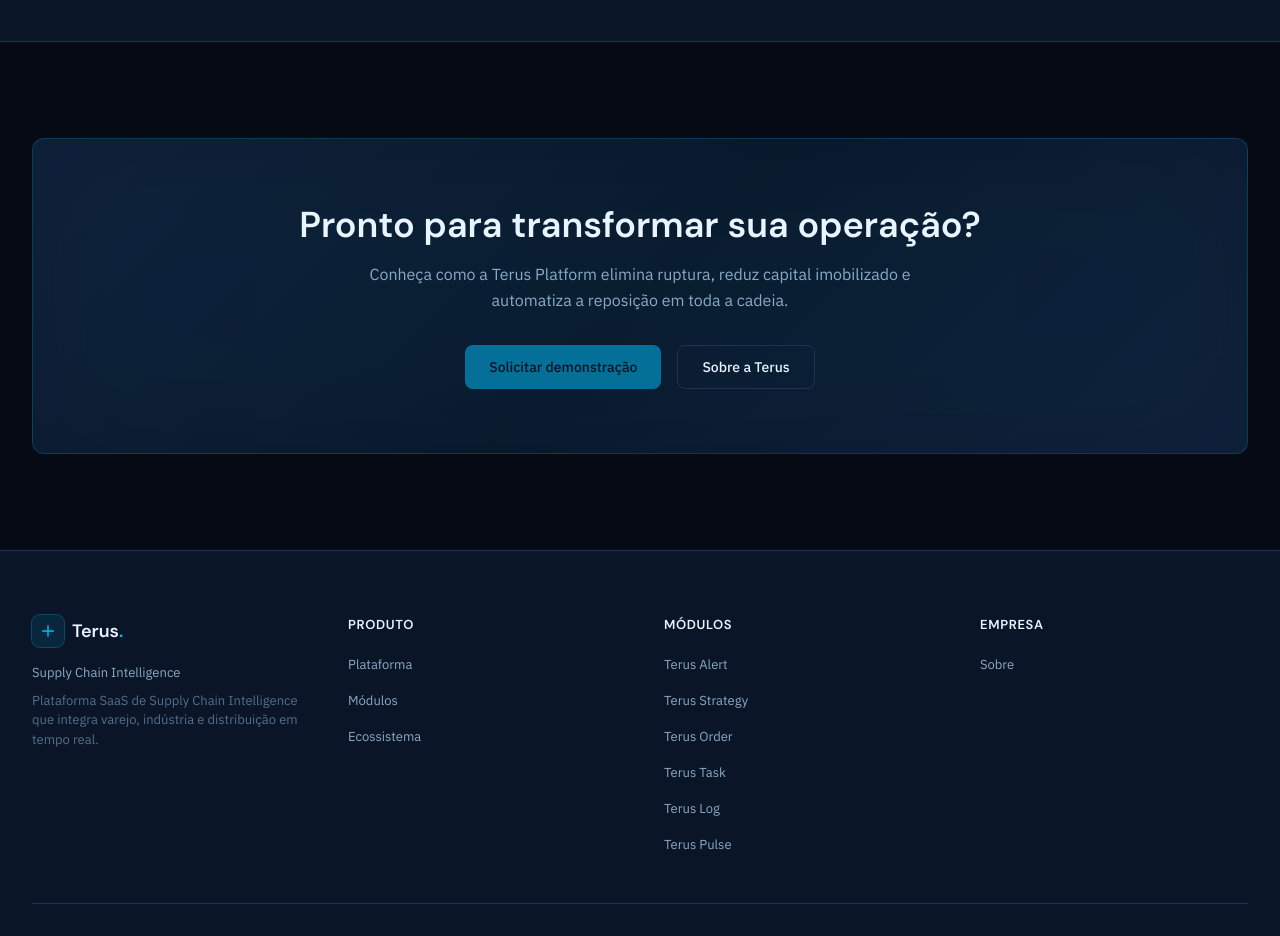
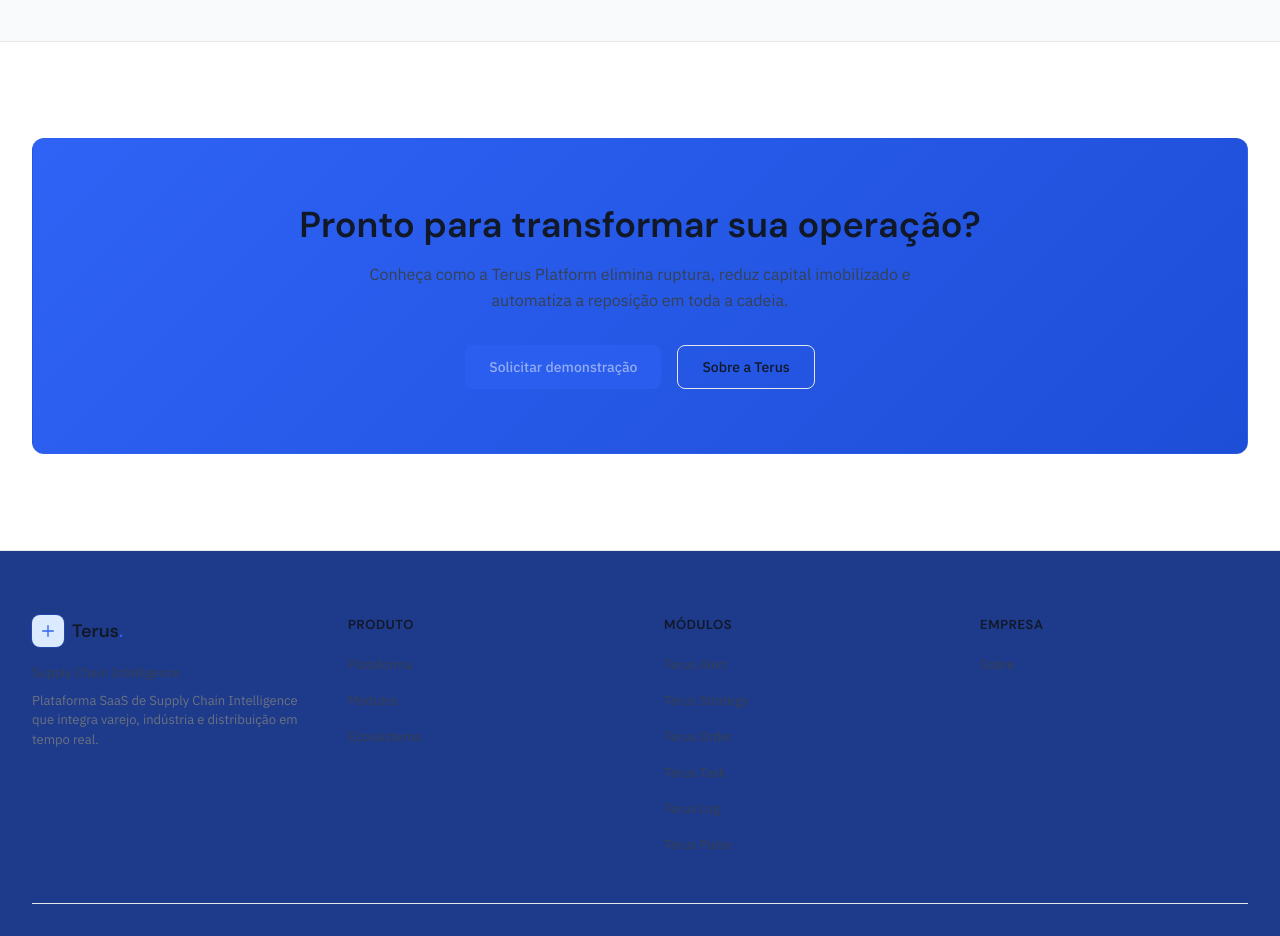
Before and after one commit to Lucash67/terus-platform, a Next.js app in the folder apps/web/: page / in a window 1280 px wide. Shown: the part 3320-4256 px from the top of the page. Built offline with nearby package versions, Linux system fonts and the light colour scheme.

Commit message:
Transform identity visual to SaaS corporate style - migrate from dark/cyberpunk to white/blue palette

```diff
--- a/apps/web/app/globals.css
+++ b/apps/web/app/globals.css
@@ -4,31 +4,30 @@
 
 @layer base {
   :root {
-    --surface-base: #050A14;
-    --surface-elevated-1: #0A1628;
-    --surface-elevated-2: #0F1E36;
-    --surface-elevated-3: #162440;
-    --surface-overlay: #1A2B4A;
-    --surface-border: #1E3256;
-    --surface-border-subtle: #152A4A;
-    --brand-primary: #00C2FF;
-    --brand-primary-hover: #00A8E0;
-    --brand-primary-dim: #00C2FF1A;
-    --brand-secondary: #0066CC;
-    --brand-glow: #00C2FF33;
-    --status-success: #00E676;
-    --status-success-dim: #00E6761A;
-    --status-warning: #FFB300;
-    --status-warning-dim: #FFB3001A;
-    --status-error: #FF3D57;
-    --status-error-dim: #FF3D571A;
-    --status-neutral: #546E8A;
-    --status-neutral-dim: #546E8A1A;
-    --text-primary: #E8F4FF;
-    --text-secondary: #8BA9C5;
-    --text-tertiary: #546E8A;
-    --text-disabled: #2D4A6A;
-    --text-link: #00C2FF;
+    --surface-base: #FFFFFF;
+    --surface-elevated-1: #F8FAFC;
+    --surface-elevated-2: #F1F5F9;
+    --surface-elevated-3: #E2E8F0;
+    --surface-overlay: rgba(0, 0, 0, 0.5);
+    --surface-border: #E5E7EB;
+    --surface-border-subtle: #F3F4F6;
+    --brand-primary: #2F63F5;
+    --brand-primary-hover: #1D4ED8;
+    --brand-primary-dim: #DBEAFE;
+    --brand-secondary: #60A5FA;
+    --status-success: #16A34A;
+    --status-success-dim: #DCFCE7;
+    --status-warning: #D97706;
+    --status-warning-dim: #FEF3C7;
+    --status-error: #DC2626;
+    --status-error-dim: #FEE2E2;
+    --status-neutral: #6B7280;
+    --status-neutral-dim: #F3F4F6;
+    --text-primary: #111827;
+    --text-secondary: #374151;
+    --text-tertiary: #6B7280;
+    --text-disabled: #9CA3AF;
+    --text-link: #2F63F5;
   }
 }
 
@@ -49,9 +48,8 @@
   .cta-gradient {
     background: linear-gradient(
       135deg,
-      var(--surface-elevated-2) 0%,
-      var(--surface-elevated-1) 50%,
-      var(--surface-elevated-2) 100%
+      var(--brand-primary) 0%,
+      var(--brand-primary-hover) 100%
     );
   }
 
--- a/apps/web/components/layout/footer.tsx
+++ b/apps/web/components/layout/footer.tsx
@@ -10,7 +10,7 @@
 
 export function Footer() {
   return (
-    <footer className="border-t border-surface-border bg-surface-elevated-1">
+    <footer className="border-t border-surface-border bg-[#1E3A8A]">
       <Container className="py-16">
         <div className="grid gap-12 md:grid-cols-2 lg:grid-cols-4">
           <div className="lg:col-span-1">
--- a/apps/web/components/sections/cta-section.tsx
+++ b/apps/web/components/sections/cta-section.tsx
@@ -8,7 +8,6 @@
     <section className="border-t border-surface-border">
       <Container className="py-20 sm:py-24">
         <div className="cta-gradient relative overflow-hidden rounded-lg border border-brand-primary/20 px-8 py-16 text-center sm:px-16">
-          <div className="pointer-events-none absolute inset-0 bg-brand-glow opacity-20 blur-3xl" />
           <div className="relative">
             <h2 className="font-display text-heading-xl font-bold text-text-primary sm:text-display-lg">
               Pronto para transformar sua operação?
--- a/apps/web/components/sections/hero-section.tsx
+++ b/apps/web/components/sections/hero-section.tsx
@@ -6,7 +6,7 @@
 
 export function HeroSection() {
   return (
-    <section className="relative overflow-hidden">
+    <section className="relative overflow-hidden bg-gradient-to-b from-white via-blue-50 to-white">
       <Container className="relative py-20 sm:py-28 lg:py-32">
         <div className="mx-auto max-w-4xl text-center">
           <Badge variant="secondary" className="mb-6">
--- a/apps/web/components/sections/page-hero.tsx
+++ b/apps/web/components/sections/page-hero.tsx
@@ -10,7 +10,7 @@
 
 export function PageHero({ badge, title, description }: PageHeroProps) {
   return (
-    <section className="hero-glow border-b border-surface-border">
+    <section className="border-b border-surface-border bg-surface-elevated-1">
       <Container className="py-16 sm:py-20 lg:py-24">
         <div className="mx-auto max-w-3xl text-center">
           {badge && (
--- a/apps/web/tailwind.config.js
+++ b/apps/web/tailwind.config.js
@@ -10,37 +10,36 @@
     extend: {
       colors: {
         surface: {
-          base: "#050A14",
-          "elevated-1": "#0A1628",
-          "elevated-2": "#0F1E36",
-          "elevated-3": "#162440",
-          overlay: "#1A2B4A",
-          border: "#1E3256",
-          "border-subtle": "#152A4A",
+          base: "#FFFFFF",
+          "elevated-1": "#F8FAFC",
+          "elevated-2": "#F1F5F9",
+          "elevated-3": "#E2E8F0",
+          overlay: "rgba(0, 0, 0, 0.5)",
+          border: "#E5E7EB",
+          "border-subtle": "#F3F4F6",
         },
         brand: {
-          primary: "#00C2FF",
-          "primary-hover": "#00A8E0",
-          "primary-dim": "#00C2FF1A",
-          secondary: "#0066CC",
-          glow: "#00C2FF33",
+          primary: "#2F63F5",
+          "primary-hover": "#1D4ED8",
+          "primary-dim": "#DBEAFE",
+          secondary: "#60A5FA",
         },
         status: {
-          success: "#00E676",
-          "success-dim": "#00E6761A",
-          warning: "#FFB300",
-          "warning-dim": "#FFB3001A",
-          error: "#FF3D57",
-          "error-dim": "#FF3D571A",
-          neutral: "#546E8A",
-          "neutral-dim": "#546E8A1A",
+          success: "#16A34A",
+          "success-dim": "#DCFCE7",
+          warning: "#D97706",
+          "warning-dim": "#FEF3C7",
+          error: "#DC2626",
+          "error-dim": "#FEE2E2",
+          neutral: "#6B7280",
+          "neutral-dim": "#F3F4F6",
         },
         text: {
-          primary: "#E8F4FF",
-          secondary: "#8BA9C5",
-          tertiary: "#546E8A",
-          disabled: "#2D4A6A",
-          link: "#00C2FF",
+          primary: "#111827",
+          secondary: "#374151",
+          tertiary: "#6B7280",
+          disabled: "#9CA3AF",
+          link: "#2F63F5",
         },
       },
       fontFamily: {
```
